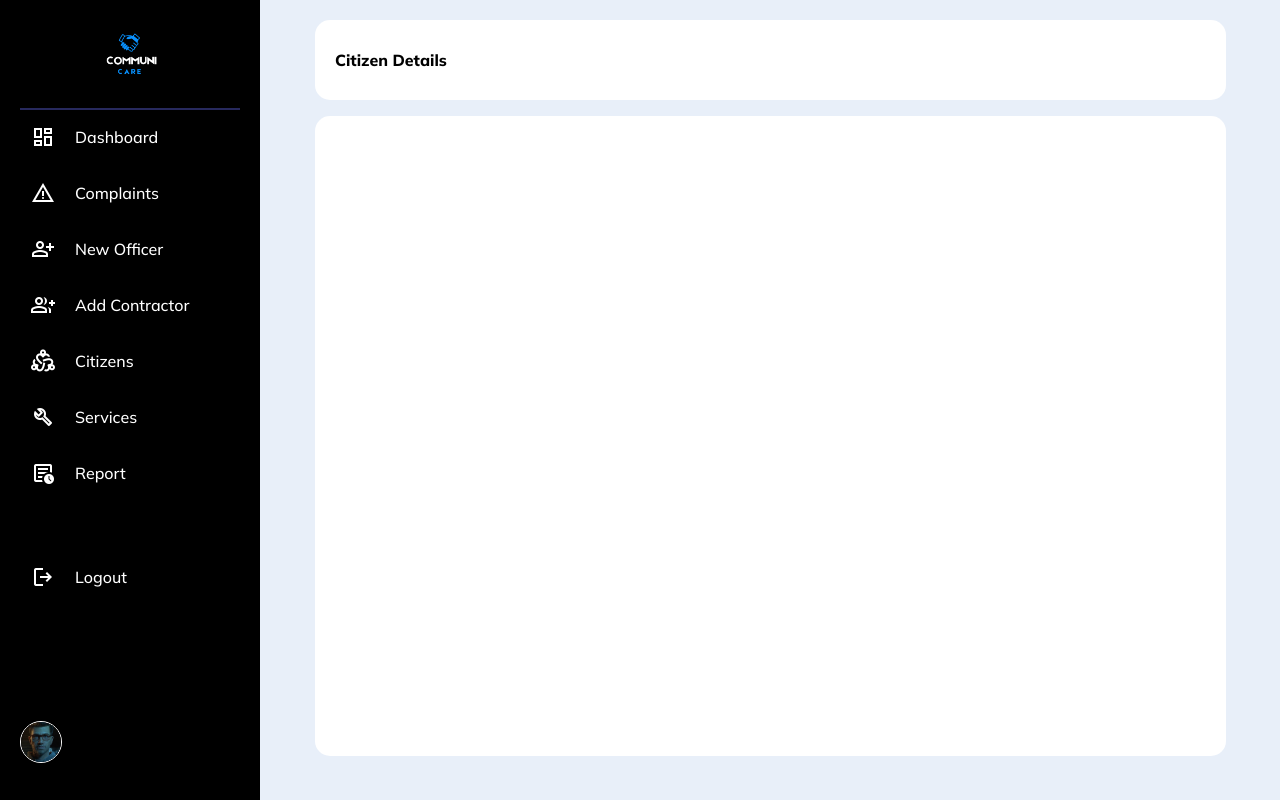
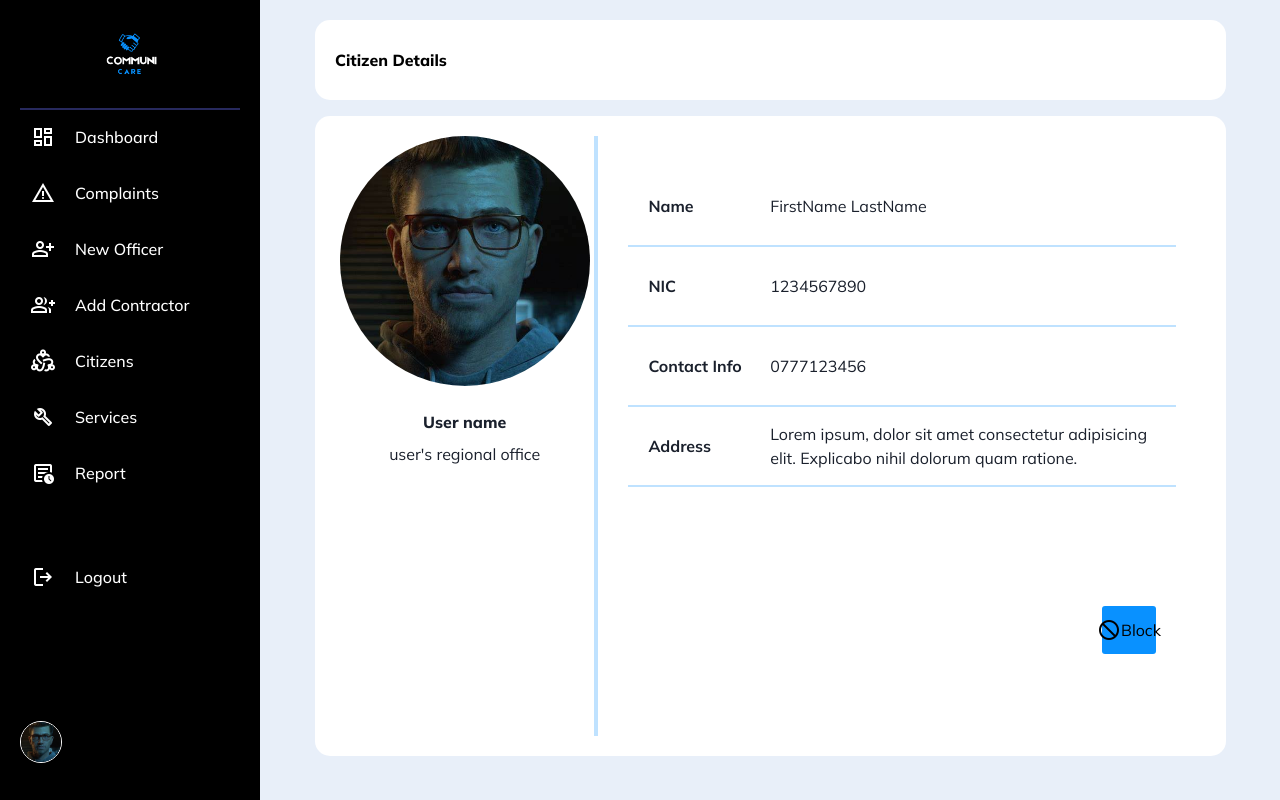
Before and after one commit to CommuniCareSL/CommuniCare-WebApp, a React (Vite) app: page /AdminViewCitizenDetailed in a window 1280 px wide. Built offline with nearby package versions, Linux system fonts and the light colour scheme.

Commit message:
Citizen block citizen pages start

```diff
--- /dev/null
+++ b/src/components/Admin/CitizenBlockDetails.jsx
@@ -0,0 +1,53 @@
+import React from 'react';
+
+import profileImg from '../../assets/Admin/profile-img.jpg';
+
+function CitizenBlockDetails() {
+  return (
+    <div className="added-civil-officer-profile-details-personal-details">
+
+      <div className="added-civil-officer-profile-details">
+        <img src={profileImg} alt="Profile Image" />
+        <h4>User name</h4>
+        <p>user's regional office</p>
+      </div>
+
+      <div className="added-civisl-officer-personal-detail">
+        <div className="added-civisl-officer-personal-detail-table-structure">
+
+          <table>
+            <tbody>
+              <tr className='added-civisl-officer-personal-detail-table-structure-column-1'>
+                <td className='added-civisl-officer-personal-detail-table-structure-column-1-first-part'><h4>Name</h4></td>
+                <td className='added-civisl-officer-personal-detail-table-structure-column-1-second-part'><p>FirstName LastName</p></td>
+              </tr>
+              <tr className='added-civisl-officer-personal-detail-table-structure-column-1'>
+                <td className='added-civisl-officer-personal-detail-table-structure-column-1-first-part'><h4>NIC</h4></td>
+                <td className='added-civisl-officer-personal-detail-table-structure-column-1-second-part'><p>1234567890</p></td>
+              </tr>
+              <tr className='added-civisl-officer-personal-detail-table-structure-column-1'>
+                <td className='added-civisl-officer-personal-detail-table-structure-column-1-first-part'><h4>Contact Info</h4></td>
+                <td className='added-civisl-officer-personal-detail-table-structure-column-1-second-part'><p>0777123456</p></td>
+              </tr>
+              <tr className='added-civisl-officer-personal-detail-table-structure-column-1'>
+                <td className='added-civisl-officer-personal-detail-table-structure-column-1-first-part'><h4>Address</h4></td>
+                <td className='added-civisl-officer-personal-detail-table-structure-column-1-second-part'>
+                  <p>Lorem ipsum, dolor sit amet consectetur adipisicing elit.
+                  Explicabo nihil dolorum quam ratione.</p>
+                </td>
+              </tr>
+            </tbody>
+          </table>
+
+        </div>
+        <div className="added-civisl-officer-personal-detail-edit-delete">
+          <button><span class="material-symbols-outlined">radio_button_unchecked</span>UnBlock</button>
+          <button><span class="material-symbols-outlined">delete</span> Delete</button>
+        </div>
+      </div>
+
+    </div>
+  )
+}
+
+export default CitizenBlockDetails
--- /dev/null
+++ b/src/components/Admin/CitizenBlocktable.jsx
@@ -0,0 +1,40 @@
+import React from 'react';
+
+import profileImg from '../../assets/Admin/profile-img.jpg';
+
+const CitizenBlocktable = () => {
+  return (
+    <div className="complaint-table-with-details">
+        <table>
+            <tbody>
+
+                <a href="/" onClick={(e) => handleClick(e, '/')}>
+                    <tr className="complaint-table-with-details-row">
+                        <td className="complaint-table-with-details-row-column-1">
+                            <img src={profileImg} alt="Profile Image" />
+                        </td>
+                        <td className="complaint-table-with-details-row-column-2">
+                            <h3>user name</h3>
+                        </td>
+                        <td className="complaint-table-with-details-row-column-3">
+                            <p>Citizen's Regional Office</p>
+                        </td>
+                        <td className="complaint-table-with-details-row-column-4">
+                            {/* <button onClick={(e) => e.stopPropagation()}><span class="material-symbols-outlined">visibility</span></button> */}
+                        </td>
+                        <td className="complaint-table-with-details-row-column-5">
+                            <button><span class="material-symbols-outlined">arrow_forward_ios</span></button>
+                        </td>
+                    </tr>
+                </a>
+
+
+
+
+            </tbody>
+        </table>
+    </div>
+  )
+}
+
+export default CitizenBlocktable
--- /dev/null
+++ b/src/components/Admin/CitizenUnblockDetails.jsx
@@ -0,0 +1,52 @@
+import React from 'react';
+
+import profileImg from '../../assets/Admin/profile-img.jpg';
+
+function CitizenUnblockDetails() {
+  return (
+    <div className="added-civil-officer-profile-details-personal-details">
+
+      <div className="added-civil-officer-profile-details">
+        <img src={profileImg} alt="Profile Image" />
+        <h4>User name</h4>
+        <p>user's regional office</p>
+      </div>
+
+      <div className="added-civisl-officer-personal-detail">
+        <div className="added-civisl-officer-personal-detail-table-structure">
+
+          <table>
+            <tbody>
+              <tr className='added-civisl-officer-personal-detail-table-structure-column-1'>
+                <td className='added-civisl-officer-personal-detail-table-structure-column-1-first-part'><h4>Name</h4></td>
+                <td className='added-civisl-officer-personal-detail-table-structure-column-1-second-part'><p>FirstName LastName</p></td>
+              </tr>
+              <tr className='added-civisl-officer-personal-detail-table-structure-column-1'>
+                <td className='added-civisl-officer-personal-detail-table-structure-column-1-first-part'><h4>NIC</h4></td>
+                <td className='added-civisl-officer-personal-detail-table-structure-column-1-second-part'><p>1234567890</p></td>
+              </tr>
+              <tr className='added-civisl-officer-personal-detail-table-structure-column-1'>
+                <td className='added-civisl-officer-personal-detail-table-structure-column-1-first-part'><h4>Contact Info</h4></td>
+                <td className='added-civisl-officer-personal-detail-table-structure-column-1-second-part'><p>0777123456</p></td>
+              </tr>
+              <tr className='added-civisl-officer-personal-detail-table-structure-column-1'>
+                <td className='added-civisl-officer-personal-detail-table-structure-column-1-first-part'><h4>Address</h4></td>
+                <td className='added-civisl-officer-personal-detail-table-structure-column-1-second-part'>
+                  <p>Lorem ipsum, dolor sit amet consectetur adipisicing elit.
+                  Explicabo nihil dolorum quam ratione.</p>
+                </td>
+              </tr>
+            </tbody>
+          </table>
+
+        </div>
+        <div className="added-civisl-officer-personal-detail-edit-delete">
+          <button><span class="material-symbols-outlined">block</span>Block</button>
+        </div>
+      </div>
+
+    </div>
+  )
+}
+
+export default CitizenUnblockDetails
--- a/src/components/Admin/TwoTabTableView.jsx
+++ b/src/components/Admin/TwoTabTableView.jsx
@@ -3,8 +3,7 @@ import '../../styles/components/Admin/TabView.css';
 import '../../styles/components/Admin/TableView.css';
 
 import CitizenUnblocktable from '../../components/Admin/CitizenUnblocktable';
-// import ComplaintInprocessTable from '../../components/Admin/ComplaintInprocessTable';
-// import ComplaintCompletedTable from '../../components/Admin/ComplaintCompletedTable';
+import CitizenBlocktable from '../../components/Admin/CitizenBlocktable';
 
 function TwoTabTableView() {
   const [activeTab, setActiveTab] = useState(0);
@@ -38,10 +37,7 @@ function TwoTabTableView() {
           <CitizenUnblocktable />
           </div>}
         {activeTab === 1 && <div className="content-for-the-status active slide-in">
-          {/* <ComplaintInprocessTable /> */}
-          </div>}
-        {activeTab === 2 && <div className="content-for-the-status active slide-in">
-          {/* <ComplaintCompletedTable /> */}
+          <CitizenBlocktable />
           </div>}
       </div>
     </div>
--- a/src/pages/Admin/AdminViewCitizenDetailed.jsx
+++ b/src/pages/Admin/AdminViewCitizenDetailed.jsx
@@ -1,7 +1,7 @@
 import React from 'react';
 
 import Sidebar from '../../components/Admin/Sidebar';
-// import AddedNewContractorDetails from '../../components/Admin/AddedNewContractorDetails';
+import CitizenUnblockDetails from '../../components/Admin/CitizenUnblockDetails';
 
 import '../../styles/pages/Admin/AdminAddedOfficersDetails.css';
 import '../../styles/components/Admin/CivilOfficerDetails.css';
@@ -16,7 +16,7 @@ function AdminViewCitizenDetailed() {
         </div>
 
           <div className="admin-added-officer-details-content">
-            {/* <AddedNewContractorDetails /> */}
+            <CitizenUnblockDetails />
           </div>
 
       </div>
```
